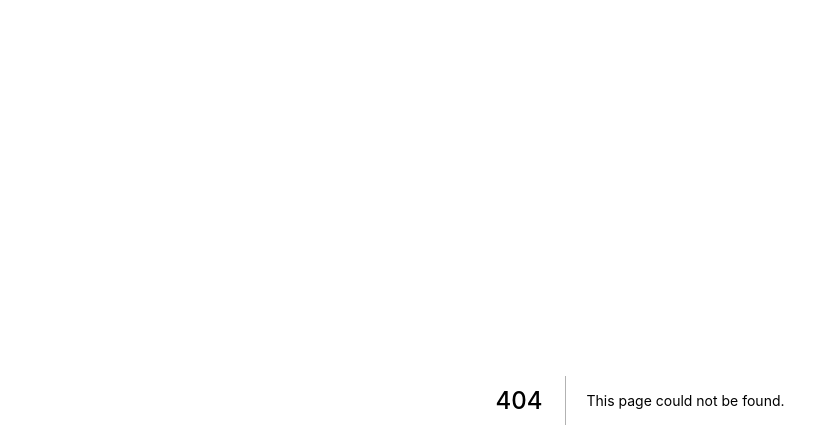
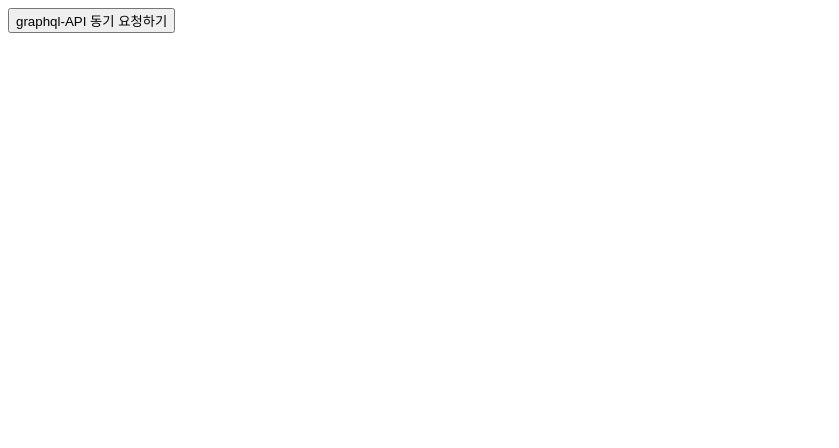
Before and after one commit to kim-jingyu/frontend, a Next.js app: page /04-02-graphql-mutation in a window 1280 px wide. Before the commit this address had no page. Shown: the top 448 px of the page, without its empty margins (0-839 px from the left). Built offline with nearby package versions, Linux system fonts and the light colour scheme.

Commit message:
feat(class): apollo-client 사용법

```diff
--- /dev/null
+++ b/pages/04-02-graphql-mutation/index.js
@@ -0,0 +1,33 @@
+import { gql, useMutation } from "@apollo/client"
+
+const CREATE_BOARD = gql`
+    mutation{
+        createBoard(
+            writer: "writer",
+            title: "title",
+            contents: "contents"
+        ){
+            _id
+            number
+            message
+        }
+    }
+`
+
+
+export default function GraphqlMutationPage() {
+
+    const [myFunction] = useMutation(CREATE_BOARD)
+
+    const onClickSubmit = async () => {
+        const result = await myFunction()
+        console.log(result)
+        alert(result.data.createBoard.message)
+    }
+
+    return (
+        <>
+            <button onClick={onClickSubmit}>graphql-API 동기 요청하기</button>
+        </>
+    )
+}
--- a/pages/_app.js
+++ b/pages/_app.js
@@ -1,3 +1,17 @@
+// 세팅하기
+import { ApolloProvider, ApolloClient, InMemoryCache } from '@apollo/client'
+
 export default function App({ Component, pageProps }) {
-  return <Component {...pageProps} />
+
+  const client = new ApolloClient({
+    // API 있는 위치를 모든 페이지에 알려주기 위해 세팅
+    uri: "http://practice.codebootcamp.co.kr/graphql",
+    cache: new InMemoryCache()
+  })
+
+  return(
+    <ApolloProvider client={client}>
+      <Component {...pageProps} />
+    </ApolloProvider>
+  )
 }
```
